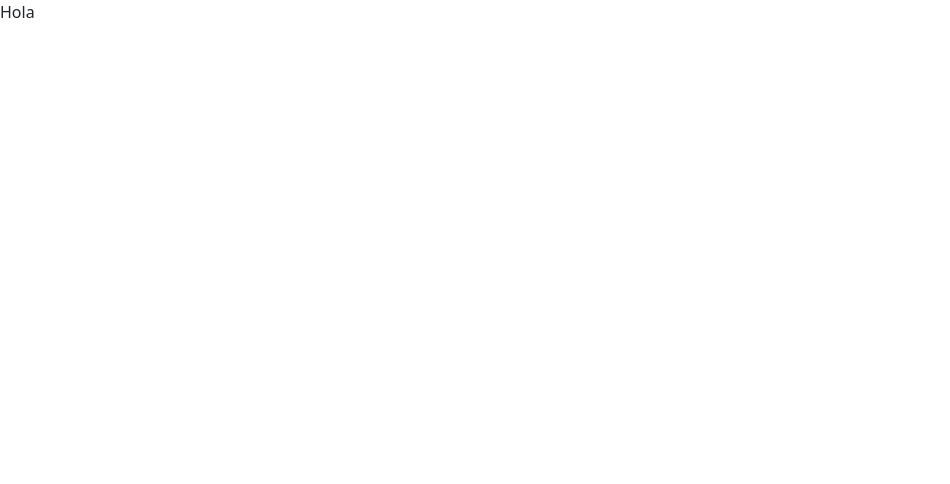
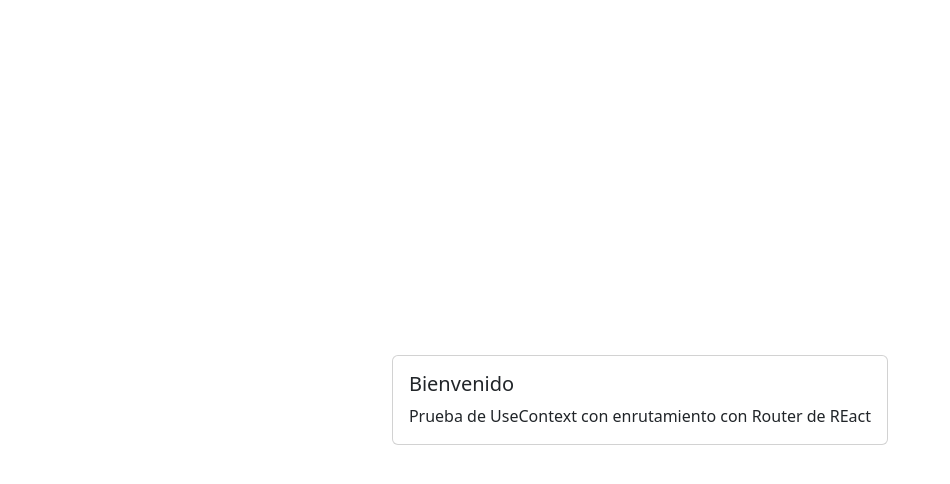
Before and after one commit to DataBase18/DWT3FRONTEND, a React (Create React App) app: page /Home in a window 1280 px wide. Shown: the top 484 px of the page, without its empty margins (0-950 px from the left). Built offline with nearby package versions, Linux system fonts and the light colour scheme.

Commit message:
Se agrega la navegacion del login al home y ya guarda el estado de la sesion

```diff
--- a/src/Home/Home.jsx
+++ b/src/Home/Home.jsx
@@ -1,8 +1,23 @@
-import { Component } from "react";
+import { Component, useContext } from "react";
+import { Card, Container } from "react-bootstrap";
+import { SessionContext } from "../context/SessionContext";
 
 
 export function Home(){
+
+  const state = useContext(SessionContext)
+  console.log(state);
+
   return (
-    <div>Hola</div>
+    <Container className="d-flex justify-content-center align-items-center min-vh-100">
+      <Card>
+        <Card.Body>
+          <Card.Title>Bienvenido {state.user}</Card.Title>
+          <Card.Text>
+            Prueba de UseContext con enrutamiento con Router de REact
+          </Card.Text>
+        </Card.Body>
+      </Card>
+    </Container>
   );
 }
--- a/src/login/LoginScreen.jsx
+++ b/src/login/LoginScreen.jsx
@@ -6,6 +6,7 @@ import {ErrorModel} from '../models/ErrorModel.js'
 import { Spinner } from 'react-bootstrap'; // Importa el Spinner de Bootstrap
 import Swal from 'sweetalert2'; // Importa SweetAlert
 import { SessionContext } from '../context/SessionContext.js';
+import { useNavigate } from 'react-router-dom';
 
 
 export function Login() {
@@ -14,6 +15,7 @@ export function Login() {
   const [email, setEmail] = useState('');
   const [password, setPassword] = useState('');
 
+  const navigate = useNavigate();
   const state = useContext(SessionContext);
 
   const loginHandle = async (e) => {
@@ -29,7 +31,7 @@ export function Login() {
       });
     } else {
       state.setUser("Abner")
-      window.location.href = '/Home';
+      navigate("/Home")
     }
     setLoading(false);
   }
```
